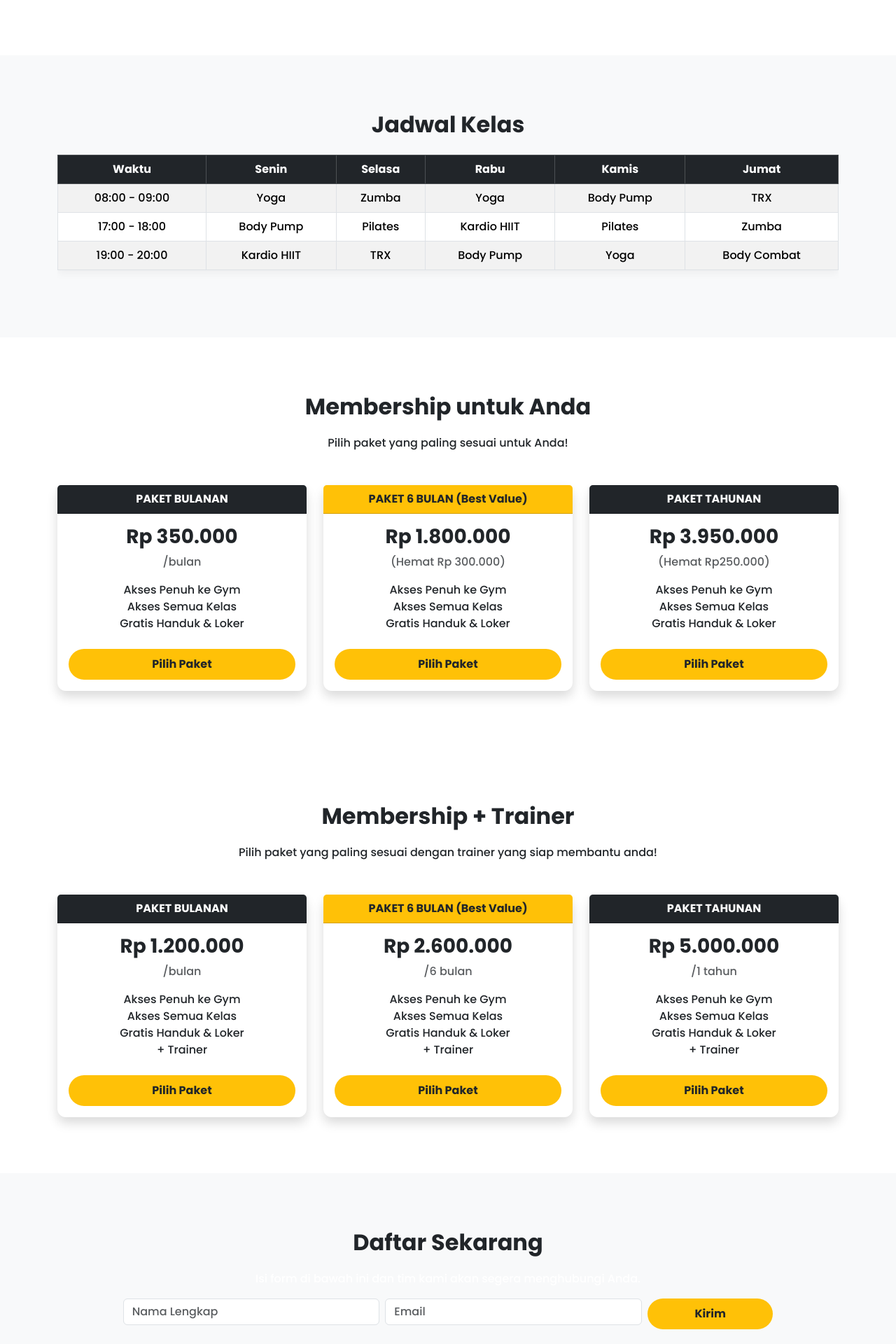
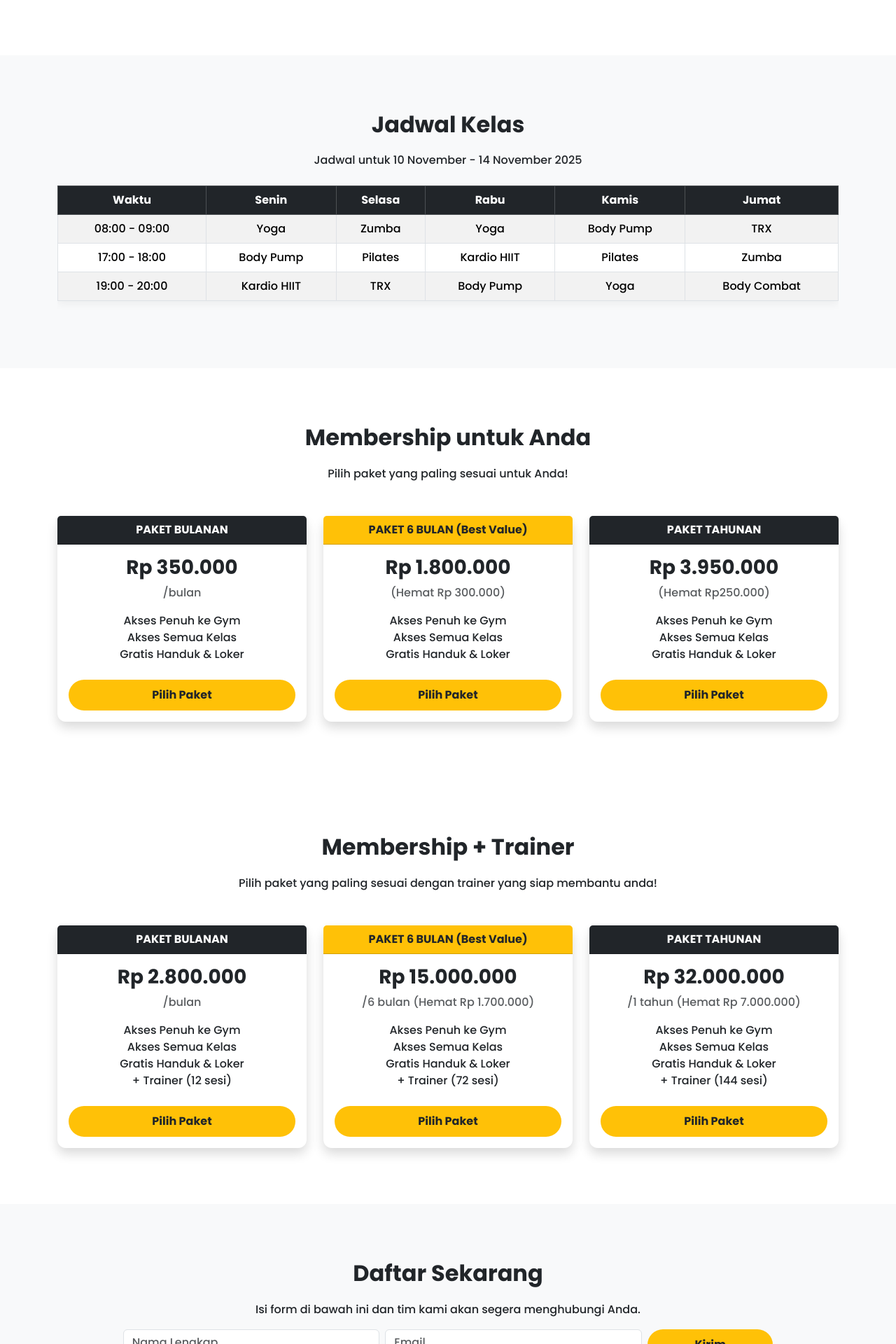
Before and after one commit to yogatamaRadik/BootStrap_CSSFrameWork_Revision, a PHP site: page /LatihanBootstrap.html in a window 1280 px wide. Shown: the part 2360-4280 px from the top of the page at 70% size. Run offline with PHP 8.4, Linux system fonts and the light colour scheme; some libraries are stand-ins or nearby versions.

Commit message:
Berhasil

```diff
--- a/LatihanBootstrap.html
+++ b/LatihanBootstrap.html
@@ -59,7 +59,7 @@
             <div class="overlay"></div>
             <div class="hero-content text-center text-white animate-fadeup">
                 <h1 class="display-4 fw-bold">Capai Bentuk Terbaik Anda!</h1>
-                <p class="lead">Bergabunglah dengan Fitness Pro dan mulailah transformasi kesehatan Anda hari ini.</p>
+                <p class="lead">Bergabunglah dengan FITNESS PRO dan mulailah transformasi kesehatan Anda hari ini.</p>
                 <a href="#pendaftaran" class="btn btn-custom btn-lg">Gabung Sekarang</a>
             </div>
         </section>
@@ -236,6 +236,7 @@
         <section id="jadwal" class="bg-light text-center">
             <div class="container">
                 <h2>Jadwal Kelas</h2>
+                <p>Jadwal untuk 10 November - 14 November 2025</p>
 
                 <div class="table-responsive mt-4">
                     <table class="table table-bordered table-striped align-middle">
@@ -353,13 +354,13 @@
                         <div class="card h-100 shadow border-warning">
                             <div class="card-header bg-dark text-white fw-bold">PAKET BULANAN</div>
                             <div class="card-body">
-                                <h3 class="card-title">Rp 1.200.000</h3>
+                                <h3 class="card-title">Rp 2.800.000</h3>
                                 <p class="text-muted">/bulan</p>
                                 <ul class="list-unstyled mt-3 mb-4">
                                     <li>Akses Penuh ke Gym</li>
                                     <li>Akses Semua Kelas</li>
                                     <li>Gratis Handuk & Loker</li>
-                                    <li>+ Trainer</li>
+                                    <li>+ Trainer (12 sesi)</li>
                                 </ul>
                                 <a href="#kontak" class="btn btn-custom w-100">Pilih Paket</a>
                             </div>
@@ -371,13 +372,13 @@
                         <div class="card h-100 shadow border-warning">
                             <div class="card-header bg-custom text-dark fw-bold">PAKET 6 BULAN (Best Value)</div>
                             <div class="card-body">
-                                <h3 class="card-title">Rp 2.600.000</h3>
-                                <p class="text-muted">/6 bulan</p>
+                                <h3 class="card-title">Rp 15.000.000</h3>
+                                <p class="text-muted">/6 bulan (Hemat Rp 1.700.000)</p>
                                 <ul class="list-unstyled mt-3 mb-4">
                                     <li>Akses Penuh ke Gym</li>
                                     <li>Akses Semua Kelas</li>
                                     <li>Gratis Handuk & Loker</li>
-                                    <li>+ Trainer</li>
+                                    <li>+ Trainer (72 sesi)</li>
                                 </ul>
                                 <a href="#kontak" class="btn btn-custom w-100">Pilih Paket</a>
                             </div>
@@ -389,13 +390,13 @@
                         <div class="card h-100 shadow border-warning">
                             <div class="card-header bg-dark text-white fw-bold">PAKET TAHUNAN</div>
                             <div class="card-body">
-                                <h3 class="card-title">Rp 5.000.000</h3>
-                                <p class="text-muted">/1 tahun</p>
+                                <h3 class="card-title">Rp 32.000.000</h3>
+                                <p class="text-muted">/1 tahun (Hemat Rp 7.000.000)</p>
                                 <ul class="list-unstyled mt-3 mb-4">
                                     <li>Akses Penuh ke Gym</li>
                                     <li>Akses Semua Kelas</li>
                                     <li>Gratis Handuk & Loker</li>
-                                    <li>+ Trainer</li>
+                                    <li>+ Trainer (144 sesi)</li>
                                 </ul>
                                 <a href="#kontak" class="btn btn-custom w-100">Pilih Paket</a>
                             </div>
--- a/asset/css/LatihanBootstrap.css
+++ b/asset/css/LatihanBootstrap.css
@@ -124,11 +124,6 @@ h2 {
     background-color: var(--accent-soft);
 }
 
-#kontak {
-    background-color: var(--darker-bg);
-    color: var(--text-light);
-}
-
 footer {
     background-color: var(--dark-bg);
     color: var(--text-light);
```
